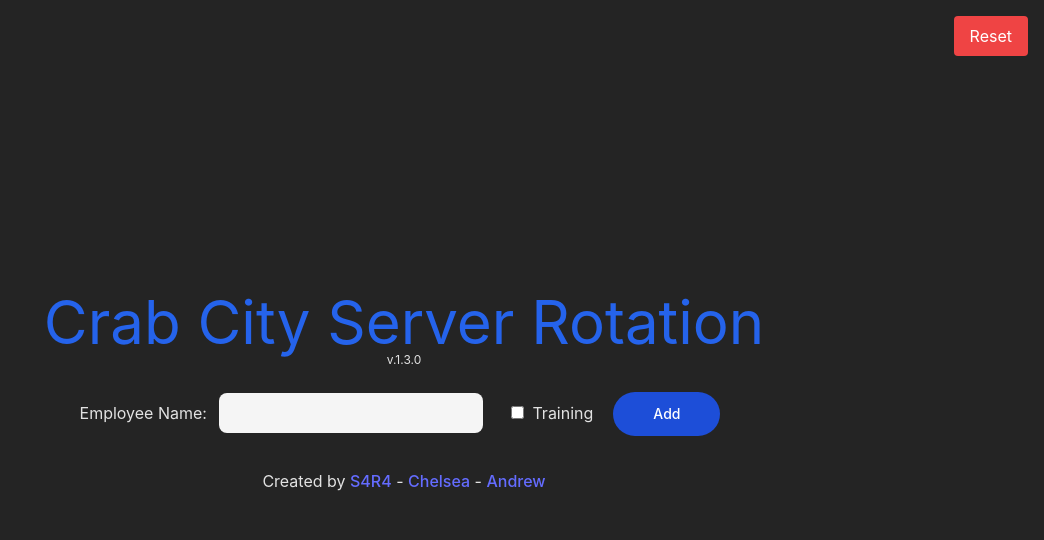
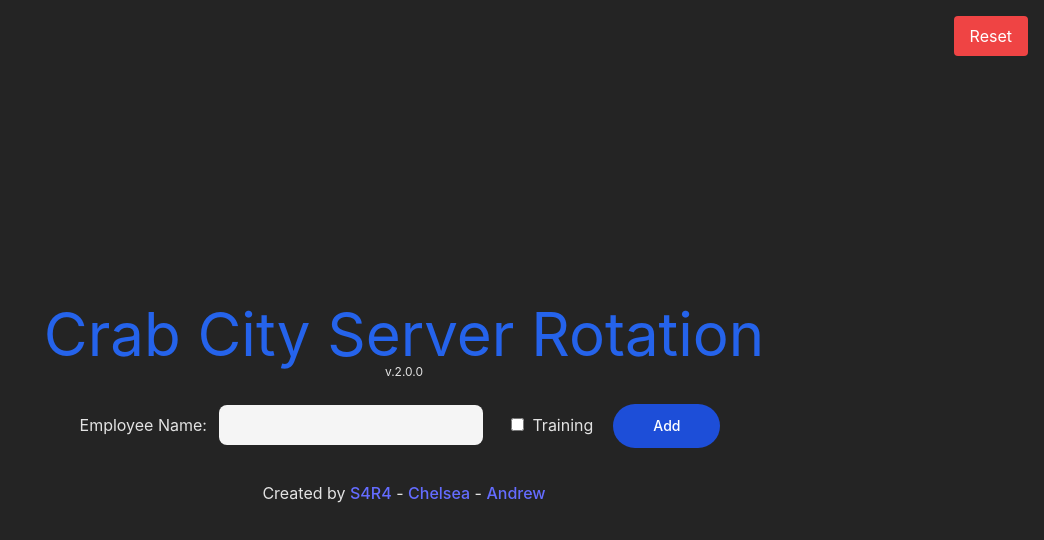
Before and after one commit to missatrox44/server-rotation-crab-city, a React (Vite) app: page / in a window 1280 px wide. Shown: the top 540 px of the page, without its empty margins (236-1280 px from the left). Built offline with nearby package versions, Linux system fonts and the light colour scheme; no server answers; the database is empty.

Commit message:
removed trainee text, added marginTop to header

```diff
--- a/src/App.jsx
+++ b/src/App.jsx
@@ -111,8 +111,8 @@ function App() {
       />
 
       <header>
-        <h1 className="text-blue-600 text-6xl">Crab City Server Rotation</h1>
-        <p className="text-xs mb-6">v.1.3.0</p>
+        <h1 className="text-blue-600 text-6xl mt-6">Crab City Server Rotation</h1>
+        <p className="text-xs mb-6">v.2.0.0</p>
 
         <HeaderForm employees={employees} setEmployees={setEmployees} />
       </header>
--- a/src/components/EmployeeRow.jsx
+++ b/src/components/EmployeeRow.jsx
@@ -217,7 +217,7 @@ function EmployeeRow({
             disabled={employee.value.disabled}
           />
         ) : (
-          <span>Trainee</span>
+        " "
         )}
       </td>
       <td className="p-2">
```
